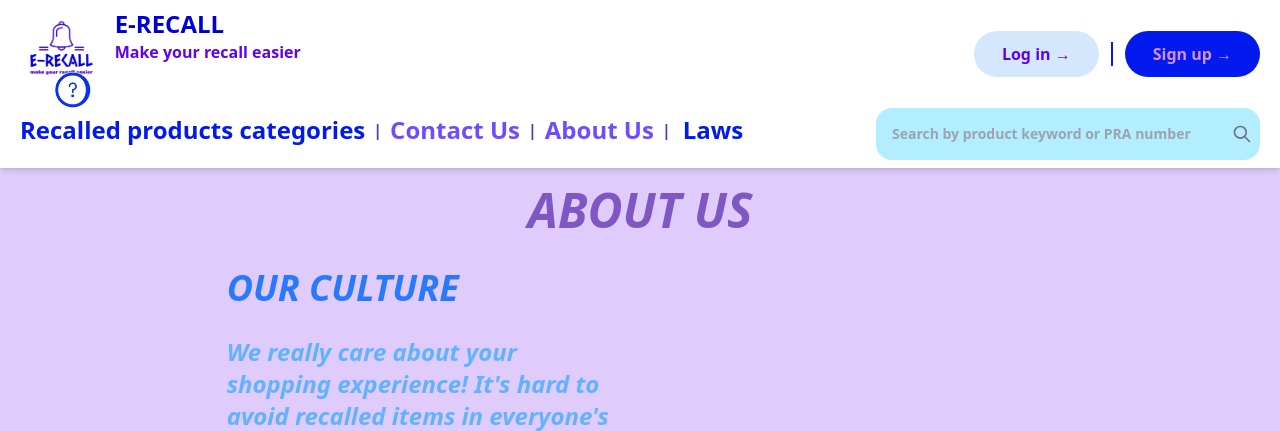
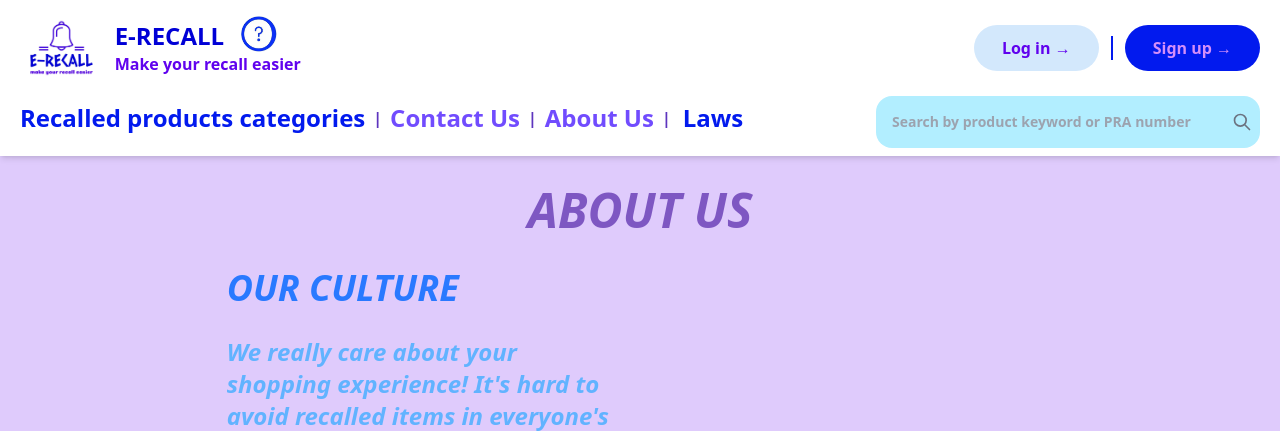
Before and after one commit to Lucaszp96/RecallAlert, a Django app: page /about/ in a window 1280 px wide. Shown: the top 431 px of the page. Run offline with Django 3.2, Linux system fonts and the light colour scheme; some libraries are stand-ins or nearby versions.

Commit message:
icon-update

```diff
--- a/login/templates/login/base.html
+++ b/login/templates/login/base.html
@@ -23,10 +23,10 @@
             </li>
             <li class="flex flex-col my-auto">
 	      <p class="text-2xl font-extrabold text-[#0000D6]">E-RECALL</p>
-	      <p class="font-bold text-[#6002EE]">Make your recall easier</p>
-        <a href="{% url 'guidance' %}"><img src="{% static 'login/guidance/guidance.jpg' %}" style="position: relative; left:-60px; top: 8px" class="h-9 rounded-full " ></a>
-            </li>
-	  </ul>
+              <a class="font-bold text-[#6002EE]">Make your recall easier</a> </li><li>
+          <a href="{% url 'guidance' %}"><img src="{% static 'login/guidance/guidance.jpg' %}" style="position: relative; left:-60px; top: 8px" class="h-9 rounded-full " ></a>
+        </li>
+      </ul>
 
     <div style="position: relative; left:410px" id="google_translate_element"></div>
     <script>
```
